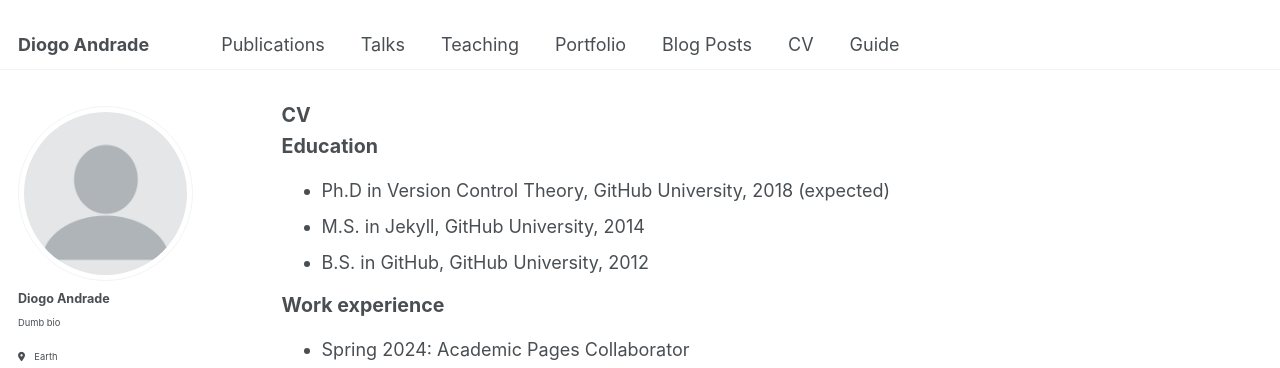
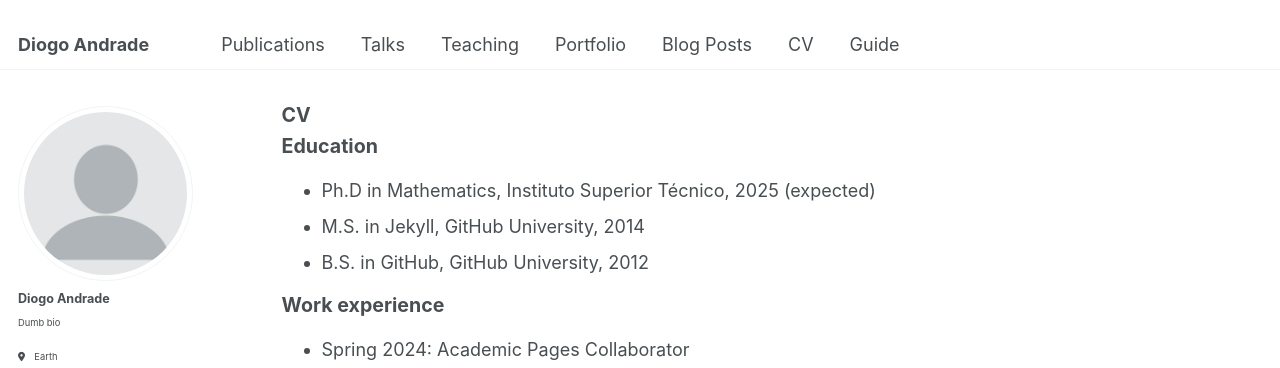
Before and after one commit to diogofd/diogofd.github.io, a Jekyll site: the page built from _pages/cv.md, in a window 1280 px wide and 900 px high. Shown: the top 368 px of the window. Built offline with Jekyll 4.4.1, drawn with Linux system fonts in a browser that asks for light colours; some web fonts are replaced.

Commit message:
modified:   _pages/cv.md

```diff
--- a/_pages/cv.md
+++ b/_pages/cv.md
@@ -11,7 +11,7 @@ redirect_from:
 
 Education
 ======
-* Ph.D in Version Control Theory, GitHub University, 2018 (expected)
+* Ph.D in Mathematics, Instituto Superior Técnico, 2025 (expected)
 * M.S. in Jekyll, GitHub University, 2014
 * B.S. in GitHub, GitHub University, 2012
 
```
